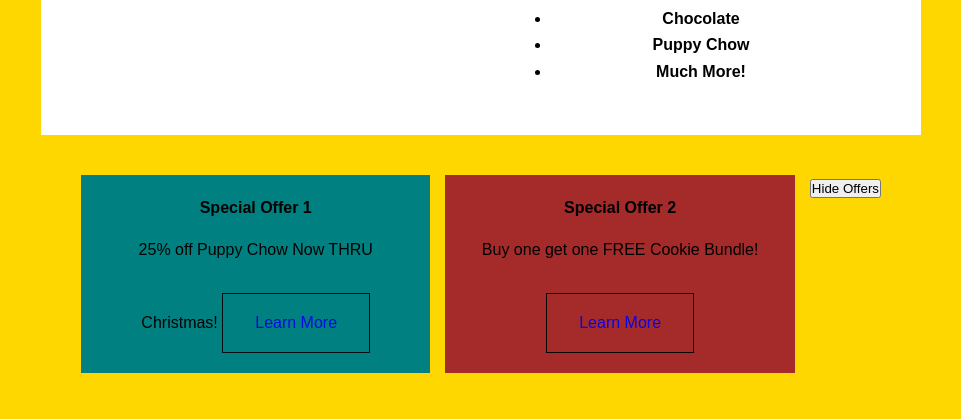
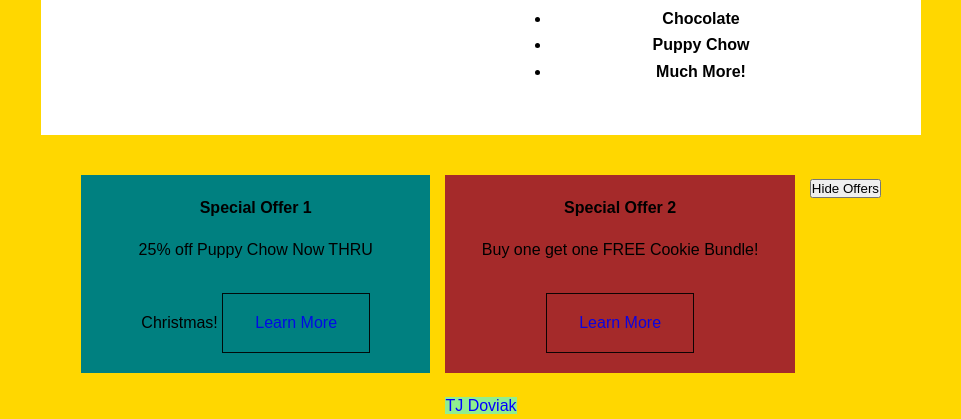
Before and after one commit to reesevw/vanderwoude-alhso-15b, a plain HTML site: page home.html in a window 1280 px wide. Shown: the part 443-862 px from the top of the page, without its empty margins (159-1120 px from the left). Before the commit the page ends 836 px from the top, so only its background shows below. Drawn offline with Linux system fonts and the light colour scheme.

Commit message:
Added name to bottom of page - TJ Doviak

```diff
--- a/home.html
+++ b/home.html
@@ -85,5 +85,6 @@
         }
       </script>
     </div>
+    <span style=" background-color:Lightgreen; color:blue;">TJ Doviak</span>
   </body>
 </html>
```
